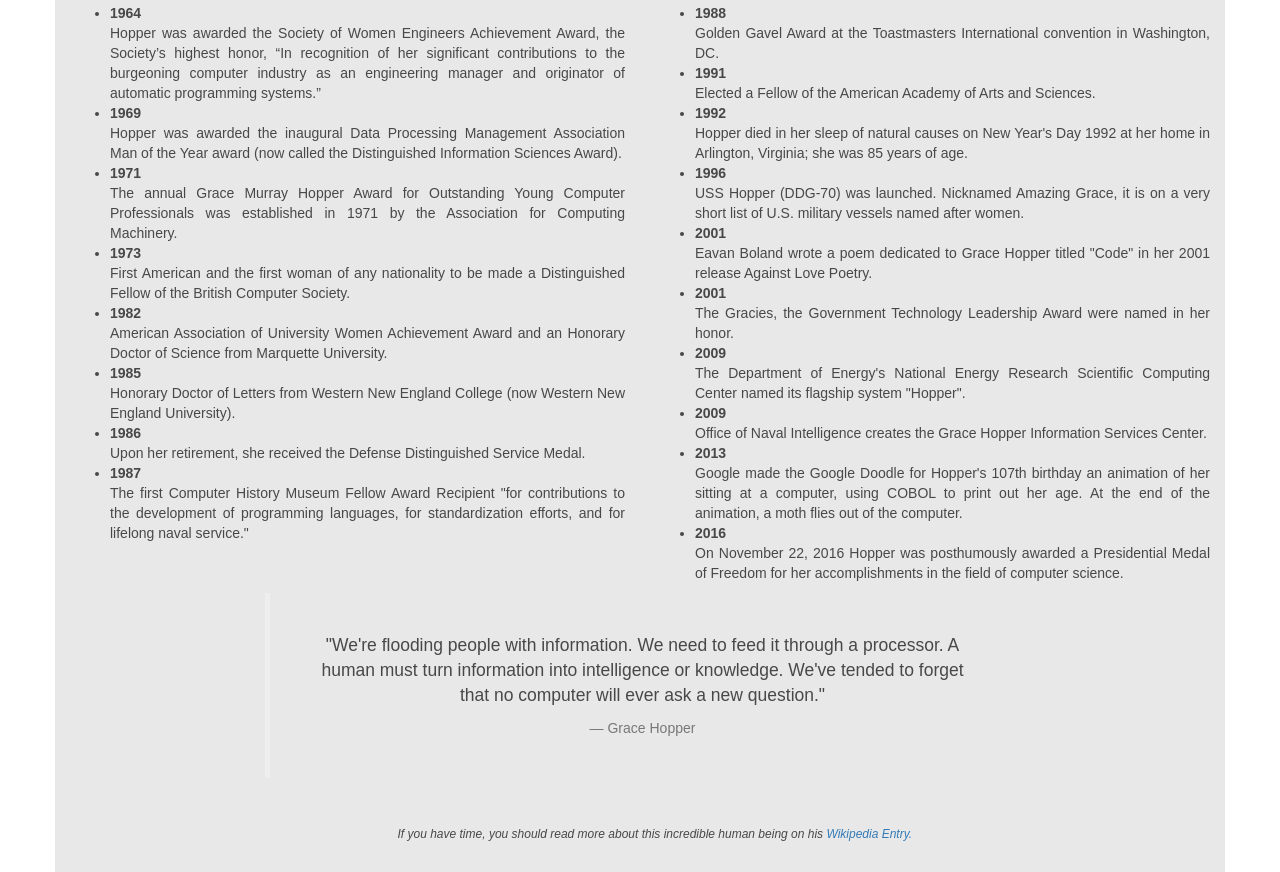
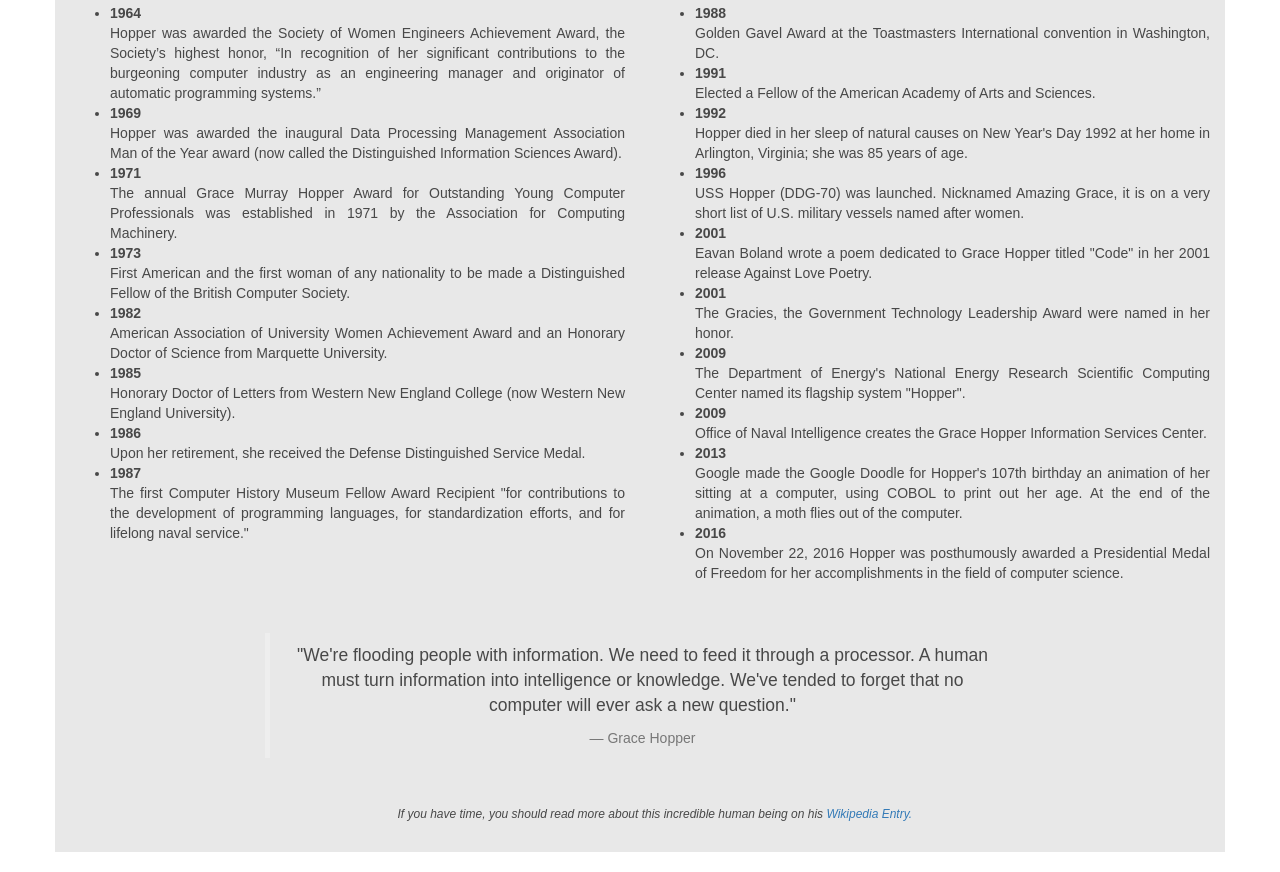
Before and after one commit to manonja/Portfolio, a plain HTML site: page Tribute_Page_FreeCodeCamp/index.html in a window 1280 px wide. Shown: the part 581-1453 px from the top of the page. Drawn offline with nearby package versions, Linux system fonts and the light colour scheme.

Commit message:
Added span row above blockquote

```diff
--- a/Tribute_Page_FreeCodeCamp/index.html
+++ b/Tribute_Page_FreeCodeCamp/index.html
@@ -90,10 +90,14 @@
  </div>
  <div class="container">
    <div class="row">
+     <div class="col-md-12" style="padding:20px">
+     </div>
+   </div>
+   <div class="row">
      <div class="col-md-2">
      </div>
      <div class="col-md-8">
-    <blockquote class="blockquote text-center" style="padding:40px">
+    <blockquote class="blockquote text-center">
      <p>"We're flooding people with information. We need to feed it through a processor. A human must turn information into intelligence or knowledge. We've tended to forget that no computer will ever ask a new question."</p>
     <footer>Grace Hopper</footer>
   </blockquote>
```
